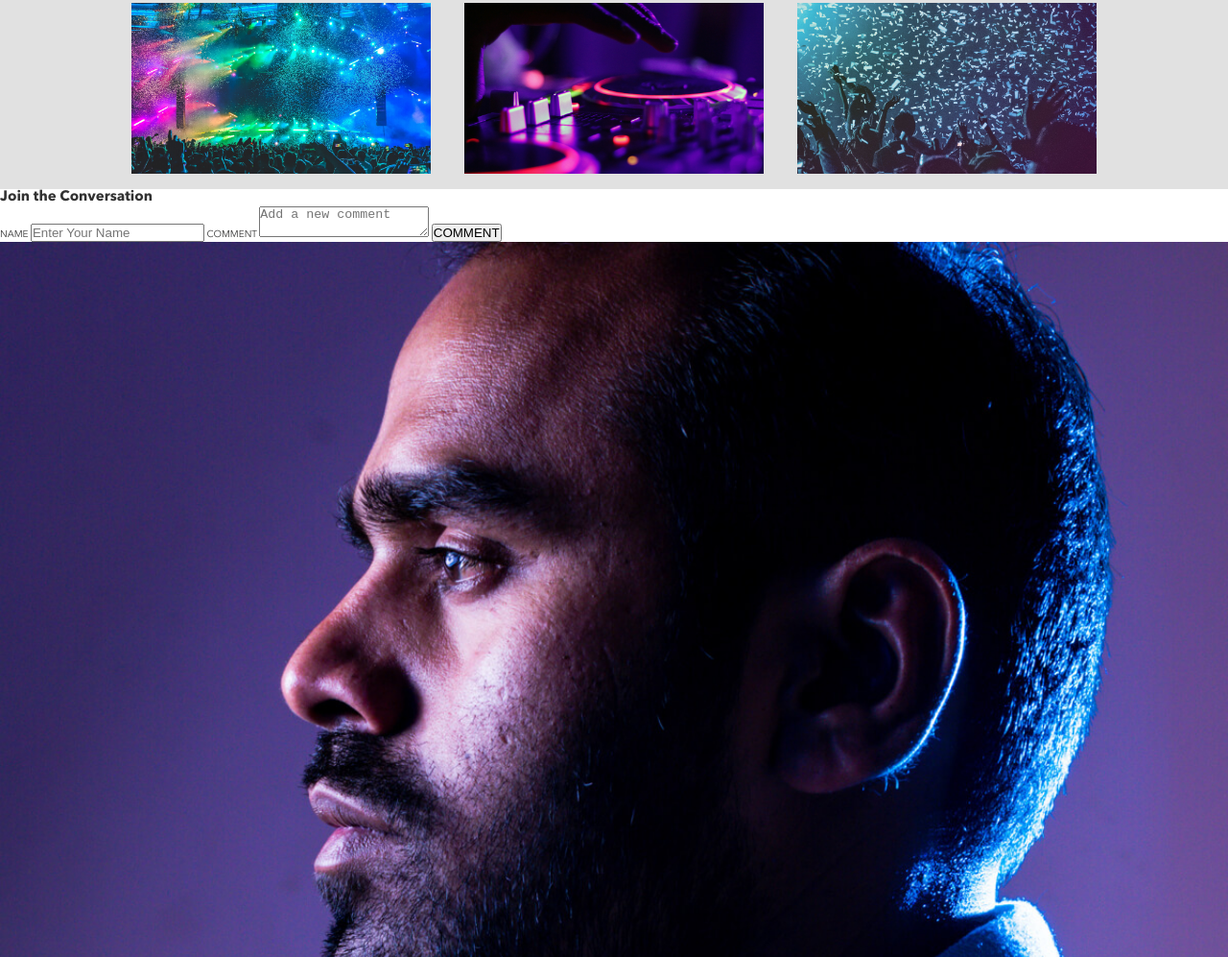
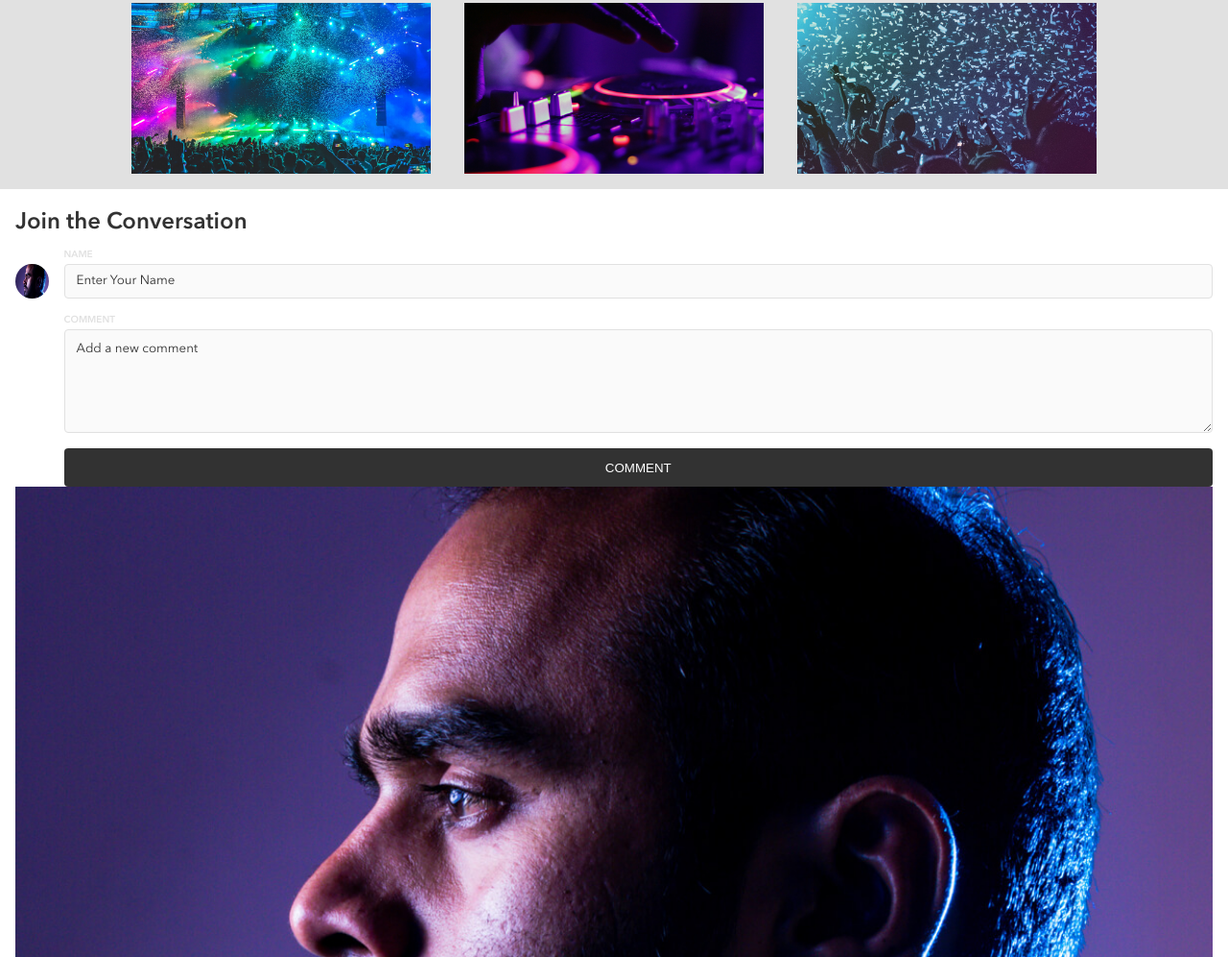
Before and after one commit to kaushalluffa/bandsite, a plain HTML site: page index.html in a window 1280 px wide. Shown: the part 2327-3324 px from the top of the page at 96% size. Drawn offline with Linux system fonts and the light colour scheme; files whose address does not match are found by name.

Commit message:
form styling finished on home page

```diff
--- a/index.html
+++ b/index.html
@@ -141,17 +141,18 @@
         <h1>Join the Conversation</h1>
 
         <div class="home__comments--form">
+          <div class="home__comments--form-dp"><img src="./assets/images/Mohan-muruge.jpg" alt="profile pic"></div>
           <form class="form">
-            <label>NAME</label>
-            <input type="text" placeholder="Enter Your Name" required>
-            <label>COMMENT</label>
-            <textarea placeholder="Add a new comment"></textarea>
+            <label for="name">NAME</label>
+            <input class="form-field" name="name" type="text" placeholder="Enter Your Name" required>
+            <label for="comment">COMMENT</label>
+            <textarea class="form-field" name="comment" placeholder="Add a new comment"></textarea>
             <button>COMMENT</button>
           </form>
         </div>
         <div class="home__comments--list">
           <div class="comment">
-            <div class="comment__profile-pic"><img src="./assets/images/Mohan-muruge.jpg" alt="profile pic"></div>
+            <div class="profile-pic"><img src="./assets/images/Mohan-muruge.jpg" alt="profile pic"></div>
             <div class="comment__text">
               <div class="comment__text--title">
 
@@ -162,7 +163,7 @@
             </div>
           </div>
           <div class="comment">
-            <div class="comment__profile-pic"><img src="./assets/images/Mohan-muruge.jpg" alt="profile pic"></div>
+            <div class="profile-pic"><img src="./assets/images/Mohan-muruge.jpg" alt="profile pic"></div>
             <div class="comment__text">
               <div class="comment__text--title">
 
@@ -174,7 +175,7 @@
             </div>
           </div>
           <div class="comment">
-            <div class="comment__profile-pic"><img src="./assets/images/Mohan-muruge.jpg" alt="profile pic"></div>
+            <div class="profile-pic"><img src="./assets/images/Mohan-muruge.jpg" alt="profile pic"></div>
             <div class="comment__text">
               <div class="comment__text--title">
 
--- a/styles/bio.scss
+++ b/styles/bio.scss
@@ -1,4 +1,4 @@
-@import 'partials/global';
+@import "partials/global";
 
 //header----------------------------------------------------------
 
@@ -28,7 +28,6 @@
 
     li {
       padding: 0rem 5.6rem 0.8rem 5.6rem;
-
     }
   }
 }
@@ -125,9 +124,72 @@
 }
 //comments----------------------------------------------------------
 
+.home__comments {
+  display: flex;
+  flex-direction: column;
+  // align-items: center;
+  padding: 2.4rem 1.6rem;
+  h1 {
+    font-size: 2.4rem;
+    line-height: 2.2rem;
+    font-weight: 600;
+    margin-bottom: 1.6rem;
+  }
+  &--form {
+    width: 100%;
+    display: flex;
+    &-dp {
+      width: 3.6rem;
+      height: 3.6rem;
+      margin-top: 1.6rem;
+      margin-right: 1.6rem;
+      border-radius: 50%;
+      display: inline-block;
 
+      img {
+        border-radius: 50%;
+        vertical-align: middle;
+      }
+    }
 
+    form {
+      display: flex;
+      width: 100%;
 
+      label {
+        font-weight: 600;
+        color: var(--mercury-color);
+        margin-bottom: .4rem;
+      }
+      flex-direction: column;
+      input {
+        height: 3.6rem;
+      }
+      textarea {
+        height: 10.8rem;
+      }
+      .form-field {
+        width: 100%;
+        border-radius: 0.4rem;
+        padding: 1.2rem;
+        outline: none;
+        border: 1px solid var(--mercury-color);
+        font-family: inherit;
+        background-color: var( --alabaster-color);
+        margin-bottom: 1.6rem;
+        &:active,
+        &:focus {
+          border: 1px solid var(--bandsite-black-color);
+        }
+        &::placeholder {
+          color: var(--bandsite-black-color);
+        }
+      }
+    }
+  }
+  &--list {
+  }
+}
 
 //footer----------------------------------------------------------
 .footer {
@@ -179,15 +241,6 @@
     }
   }
 }
-
-
-
-
-
-
-
-
-
 
 @include tablet {
   .header {
--- a/styles/partials/_global.scss
+++ b/styles/partials/_global.scss
@@ -55,6 +55,19 @@ img {
   width: 100%;
   height: 100%;
 }
+button{
+  background-color: var(--bandsite-black-color);
+  outline: none;
+  color: var(--white-color);
+  border: none;
+  height: 4rem;
+  padding: 0 3.6rem;
+  border-radius: .4rem;
+  transition: all .3s;
+  &:hover{
+    background-color: var(--bandsite-dark-black-color);
+  }
+}
 @mixin tablet {
   @media only screen and (min-width: 768px) {
     @content;
```
Also changed, not shown: assets/images/hero-shows.jpg (added), bio.css, styles/bio.css, styles/shows.css (added), 3 other files.
